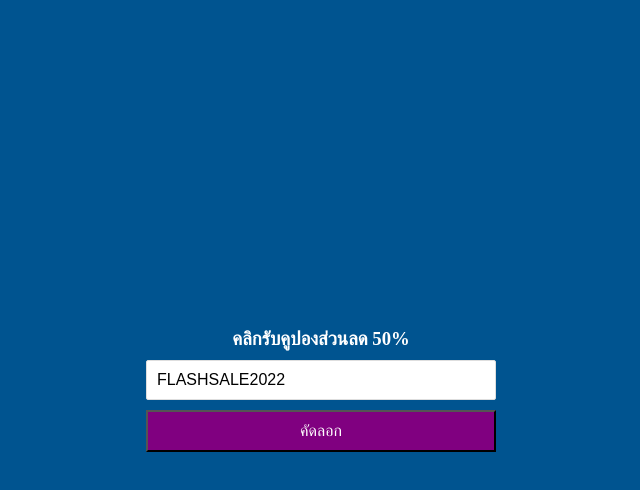
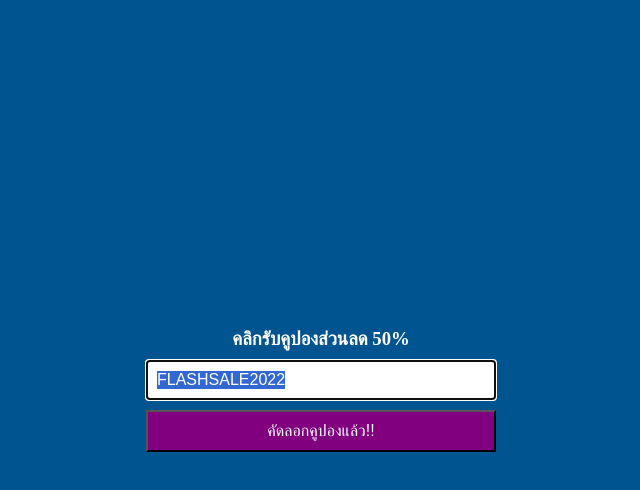
Before and after one commit to mintmintra/Javascript-Project, a plain HTML site: page ClicktoCopy/index.html in a window 1280 px wide. Both pictures are taken after a click on the button "คัดลอก". Shown: the whole page, without its empty margins (319-959 px from the left). Drawn offline with Linux system fonts and the light colour scheme.

Commit message:
ClicktoCopy

```diff
--- a/ClicktoCopy/app.js
+++ b/ClicktoCopy/app.js
@@ -0,0 +1,12 @@
+const btn = document.querySelector(".btn")
+const coupon = document.querySelector(".coupon")
+
+btn.addEventListener("click",(e)=>{
+    coupon.select()
+    coupon.setSelectionRange(0,999999)
+    navigator.clipboard.writeText(coupon.value)
+    btn.textContent="คัดลอกคูปองแล้ว!!"
+    setTimeout(()=>{
+        btn.textContent="คัดลอก"
+    },3000)
+})
--- a/ClicktoCopy/index.html
+++ b/ClicktoCopy/index.html
@@ -13,5 +13,6 @@
         <input type="text" class="coupon" value="FLASHSALE2022">
         <button class="btn">คัดลอก</button>
     </div>
+    <script src="app.js"></script>
 </body>
 </html>
```
